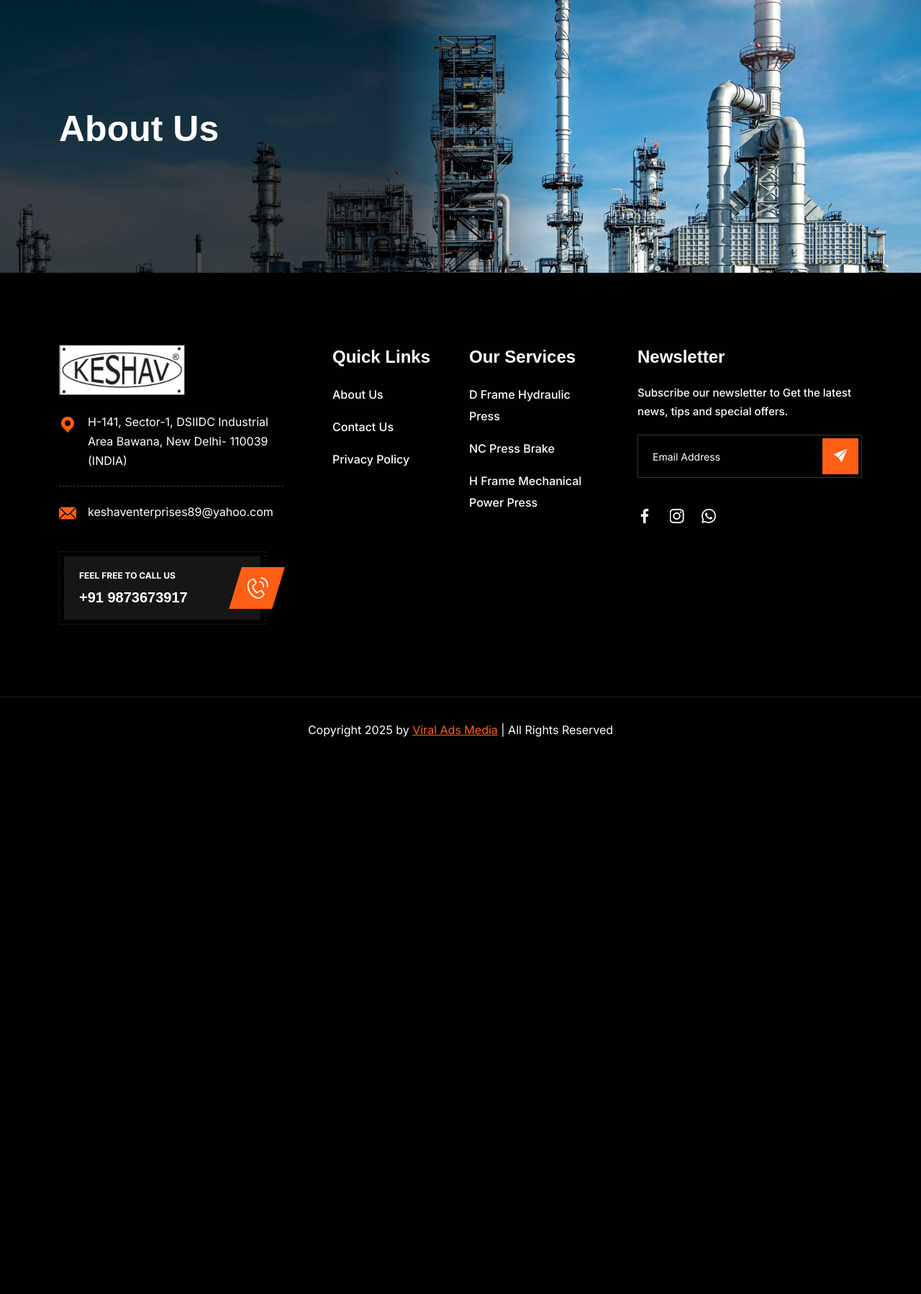
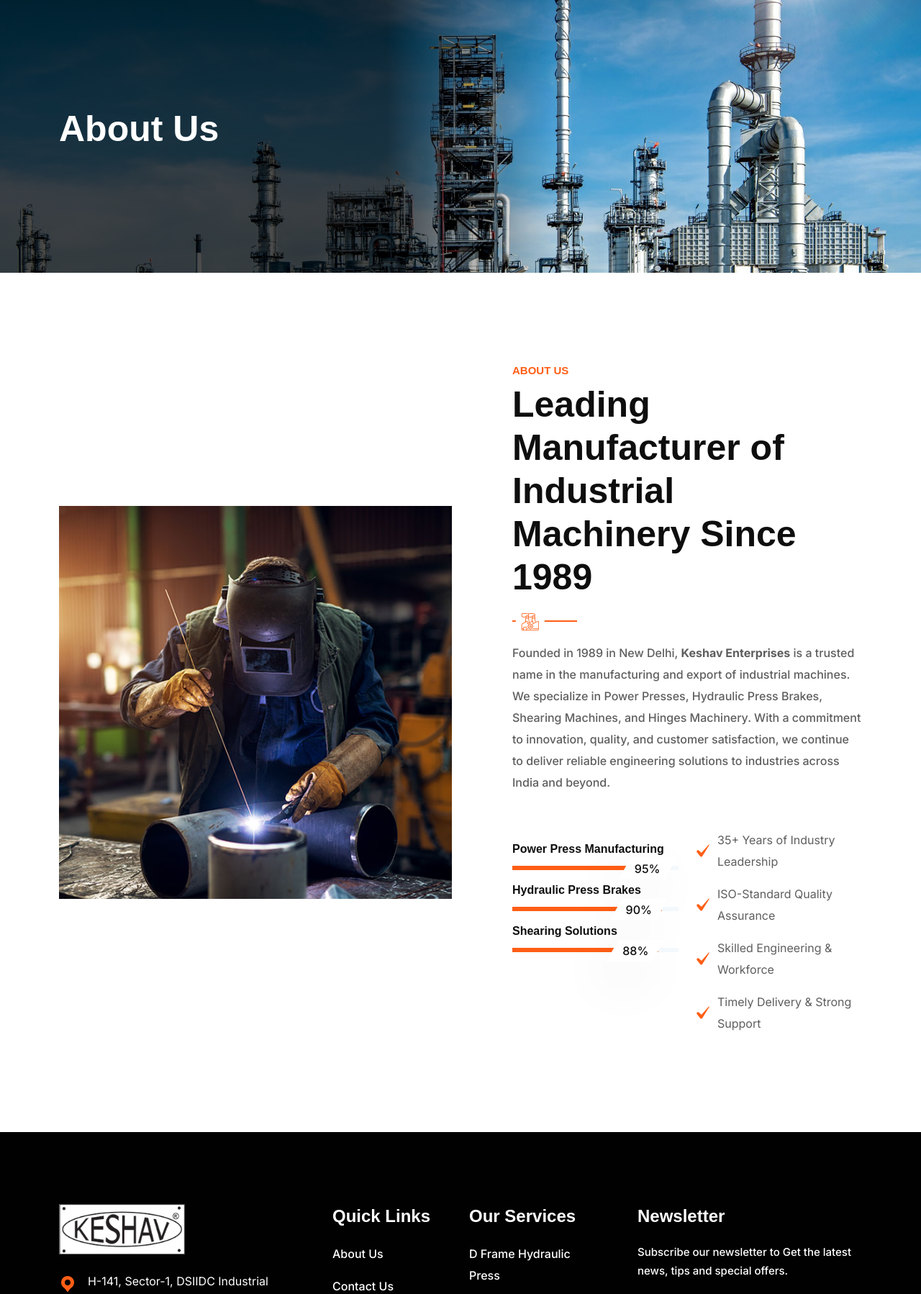
Before and after one commit to rj31portfolio/keshaventerprise, a PHP site: page /keshaventerprise/about-us.php in a window 1280 px wide. Shown: the part 161-1959 px from the top of the page at 72% size. Before the commit the page ends 1185 px from the top, so only its background shows below. Run offline with PHP 8.4, Linux system fonts and the light colour scheme; some libraries are stand-ins or nearby versions; some web fonts are replaced.

Commit message:
make chaneg about of contant

```diff
--- a/about-us.php
+++ b/about-us.php
@@ -34,30 +34,30 @@
 
 <div class="page-content">
 
-<section class="d-none">
+<section class="">
   <div class="container">
     <div class="row align-items-center">
       <div class="col-lg-6 col-md-12">
-        <img class="img-fluid" src="images/about/04.jpg" alt="">
+        <img class="img-fluid" src="images/about/04.jpg" alt="Keshav Enterprises Factory">
       </div>
       <div class="col-lg-6 col-md-12 mt-10 mt-lg-0 ps-lg-10">
         <div class="theme-title">
           <h6>About Us</h6>
-          <h2 class="text-anime-style">The Modern &amp; Largest Industrial Company</h2>
+          <h2 class="text-anime-style">Leading Manufacturer of Industrial Machinery Since 1989</h2>
           <div class="title-divider">
             <span class="title-divider-separator"></span>
           </div>
-          <p>Welcome to induztry, a leading industry innovator with a rich history of excellence, At the heart of the global landscape, the industry stands as a multidimensional force of progress, driving economies.</p>
+          <p>Founded in 1989 in New Delhi, <strong>Keshav Enterprises</strong> is a trusted name in the manufacturing and export of industrial machines. We specialize in Power Presses, Hydraulic Press Brakes, Shearing Machines, and Hinges Machinery. With a commitment to innovation, quality, and customer satisfaction, we continue to deliver reliable engineering solutions to industries across India and beyond.</p>
         </div>
         <div class="row">
           <div class="col-md-6">
             <div class="ht-progress-bar">
               <div class="flex-grow-1">
-                <h4>Manufacturing</h4>
-                <div class="progress" data-value="85">
-                  <div class="progress-bar" style="width: 85%;">
+                <h4>Power Press Manufacturing</h4>
+                <div class="progress" data-value="95">
+                  <div class="progress-bar" style="width: 95%;">
                     <div class="progress-parcent">
-                      <span>85</span>%
+                      <span>95</span>%
                     </div>
                   </div>
                 </div>
@@ -65,7 +65,7 @@
             </div>
             <div class="ht-progress-bar">
               <div class="flex-grow-1">
-                <h4>Building Construction</h4>
+                <h4>Hydraulic Press Brakes</h4>
                 <div class="progress" data-value="90">
                   <div class="progress-bar" style="width: 90%;">
                     <div class="progress-parcent">
@@ -77,11 +77,11 @@
             </div>
             <div class="ht-progress-bar">
               <div class="flex-grow-1">
-                <h4>Industry</h4>
-                <div class="progress" data-value="70">
-                  <div class="progress-bar" style="width: 70%;">
+                <h4>Shearing Solutions</h4>
+                <div class="progress" data-value="88">
+                  <div class="progress-bar" style="width: 88%;">
                     <div class="progress-parcent">
-                      <span>70</span>%
+                      <span>88</span>%
                     </div>
                   </div>
                 </div>
@@ -91,16 +91,16 @@
           <div class="col-md-6 mt-6 mt-lg-0">
             <ul class="list-unstyled list-icon style-1">
               <li>
-                <i class="flaticon flaticon-check-mark-1"></i> Expertise and Experience
+                <i class="flaticon flaticon-check-mark-1"></i> 35+ Years of Industry Leadership
               </li>
               <li>
-                <i class="flaticon flaticon-check-mark-1"></i> Customer-Centic Approach
+                <i class="flaticon flaticon-check-mark-1"></i> ISO-Standard Quality Assurance
               </li>
               <li>
-                <i class="flaticon flaticon-check-mark-1"></i> Always Work With Energetic
+                <i class="flaticon flaticon-check-mark-1"></i> Skilled Engineering & Workforce
               </li>
               <li>
-                <i class="flaticon flaticon-check-mark-1"></i> We are Award Winning Company
+                <i class="flaticon flaticon-check-mark-1"></i> Timely Delivery & Strong Support
               </li>
             </ul>
           </div>
@@ -115,5 +115,6 @@
 
 
 
+
 <!--footer start-->
 <?php require_once('includes/footer.php');?>
```
